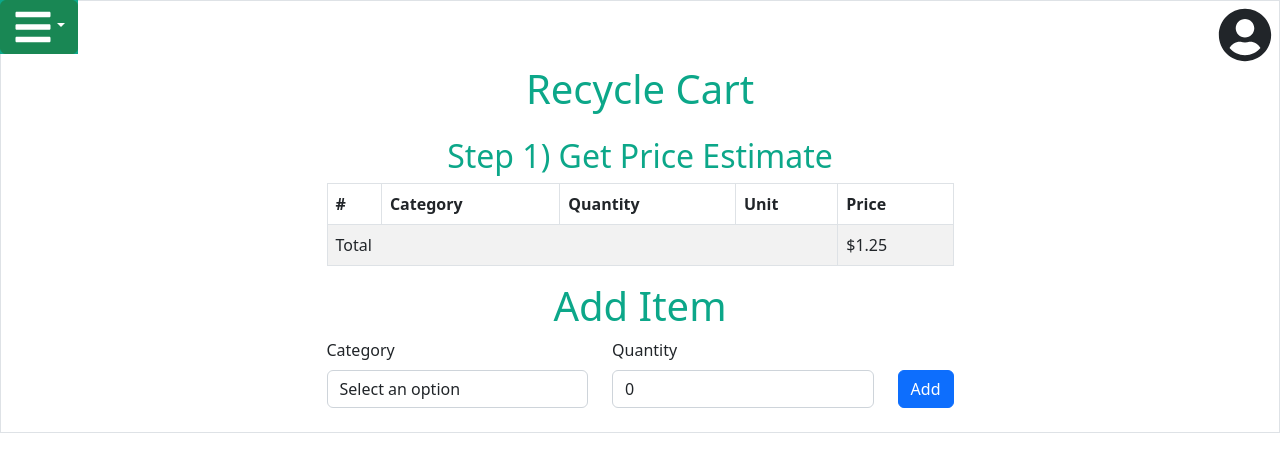
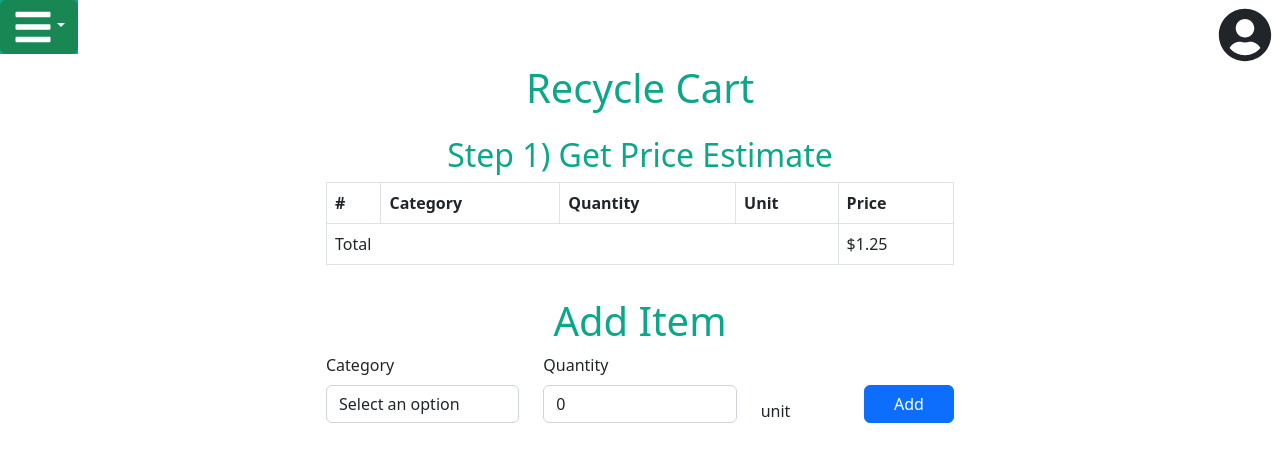
Before and after one commit to mtech-batch-31/waste-recycler-client, a React (Create React App) app: page /price in a window 1280 px wide. Shown: the top 472 px of the page. Built offline with nearby package versions, Linux system fonts and the light colour scheme.

Commit message:
price update

```diff
--- a/src/Page/Price.css
+++ b/src/Page/Price.css
@@ -1,3 +1,7 @@
+*{
+  box-sizing: border-box;
+}
+
 h1, h2, h3 {
   color: #0CA789;
   /* font-weight: bold; */
@@ -72,3 +76,8 @@ h1, h2, h3 {
   color: #ffffff !important;
   border: 3px solid #9bbdf6 !important;
 }
+
+.button{
+  width: 90%;
+  min-width: 90px;
+}
--- a/src/Page/Price.tsx
+++ b/src/Page/Price.tsx
@@ -20,6 +20,7 @@ interface RecycleRequestItem {
 interface RecycleFormState {
     category: string;
     quantity: number;
+    unitOfMeasurement: string;
 }
 
 
@@ -34,10 +35,21 @@ interface ResponseData {
     refreshToken: string;
 }
 
+const getUnitOfMeasurement = (category: string) =>{
+    console.log("getUnitOfMeasurement for category:", category)
+    try{
+        return CATEGORY_DATA.filter(c => c.name == category)[0].unitOfMeasurement;
+    } catch (error) {
+        console.error(error);
+    }
+    return "";
+}
+
 const Price: React.FC = () => {
     const recycleFormData: RecycleFormState = {
         category: '',
         quantity: 0,
+        unitOfMeasurement: 'unit'
     };
 
     // const initialFormData: LoginFormState = {
@@ -77,13 +89,26 @@ const Price: React.FC = () => {
         console.log("handleInputChange called - event:", event);
         const { name, value } = event.target;
         console.log("handleInputChange called - name: ", name, ", value: ", value);
-        setFormData({ ...formData, [name]: value });
+
+        if(name=='category'){
+            console.log('changing category')
+            setFormData({ ...formData, [name]: value, 'unitOfMeasurement': getUnitOfMeasurement(value) });
+        } else {
+            setFormData({ ...formData, [name]: value });
+        }
         console.log("handleInputChange called - formData", formData);
+
     };
 
     const handleFormSubmit = async (event: React.FormEvent<HTMLFormElement>) => {
         event.preventDefault();
-        console.log("form submit")
+        console.log("form submit, formData", formData)
+
+
+        if (formData.category=='' || formData.quantity <= 0) {
+            console.error("invalid form input");
+            return;
+        }
         setRecycleRequest([...recycleRequest, {category: formData.category, quantity: formData.quantity}])
         console.log("form submit, recycleRequest: ", recycleRequest);
         // Clear the responseData and errorMessage
@@ -119,7 +144,7 @@ const Price: React.FC = () => {
     };
 
     return (
-        <Container fluid className="border">
+        <Container fluid className="pt-5">
             {/* <div className="mt-5 border">
                 <h1 className="text-center">Recycle Cart</h1>
                 <h2 className="">Step 1) Get Price Estimate</h2>
@@ -127,13 +152,13 @@ const Price: React.FC = () => {
             {/* <Row className="vh-100 justify-content-center align-items-center"> */}
             <div>
 
-                <div className="mt-5  col-12 col-sm-10 col-md-8 col-lg-6 mx-auto">
+                <div className="col-12 col-sm-10 col-md-8 col-lg-6 mx-auto">
 
                     <div className=" ">
                         <h1 className="text-center p-3">Recycle Cart</h1>
                         <h2 className="text-center">Step 1) Get Price Estimate</h2>
                     </div>
-                    <Table striped bordered hover>
+                    <Table bordered hover>
                     <thead>
                         <tr>
                         <th>#</th>
@@ -145,46 +170,29 @@ const Price: React.FC = () => {
                     </thead>
                     <tbody>
                         {recycleRequest.map((item, index)=>
-                            <>
-                                <tr>
+                                <tr key={index}>
                                     <td>{index+1}</td>
                                     <td>{item.category}</td>
                                     <td>{item.quantity}</td>
-                                    <td>kg</td>
+                                    <td>{getUnitOfMeasurement(item.category)}</td>
                                     <td></td>
                                 </tr>
-                            </>)
+                            )
                         }
-                        {/* <tr>
-                            <td>1</td>
-                            <td>Paper</td>
-                            <td>1</td>
-                            <td>kg</td>
-                            <td>$3.80</td>
-                        </tr>
-                        <tr>
-                            <td>2</td>
-                            <td>Metal</td>
-                            <td>1</td>
-                            <td>kg</td>
-                            <td>$3.80</td>
-                        </tr> */}
 
                         <tr>
-                        {/* <td></td> */}
                         <td colSpan={4}>Total</td>
-                        {/* <td>@twitter</td> */}
                         <td>$1.25</td>
                         </tr>
                     </tbody>
                     </Table>
 
-                    <Form onSubmit={handleFormSubmit}>
+                    <Form className="pt-3" onSubmit={handleFormSubmit}>
                         <h1 className="custom-color text-center">Add Item</h1>
                         <Row>
 
 
-                        <Col>
+                        <Col >
                             <Form.Group controlId="exampleForm.ControlSelect1">
                                 <Form.Label>Category</Form.Label>
                                 <Form.Control
@@ -195,7 +203,7 @@ const Price: React.FC = () => {
                                     onChange={handleInputChange}
                                 >
                                 <option value="">Select an option</option>
-                                { CATEGORY_DATA.map(c => <option key={c.category} value={c.category}>{c.category}</option >) }
+                                { CATEGORY_DATA.map(c => <option key={c.name} value={c.name}>{c.name}</option >) }
                                 </Form.Control>
                             </Form.Group>
                         </Col>
@@ -210,7 +218,7 @@ const Price: React.FC = () => {
                             </Form.Select>
                         </Form.Group> */}
 
-                        <Col>
+                        <Col >
                             <Form.Group controlId="quantity">
                                 <Form.Label>Quantity</Form.Label>
                                 <Form.Control
@@ -222,6 +230,9 @@ const Price: React.FC = () => {
                                     // required
                                 />
                             </Form.Group>
+                        </Col>
+                        <Col xs={2} className="d-flex align-items-end">
+                            <span>{formData.unitOfMeasurement}</span>
                         </Col>
                         {/* <Form.Group controlId="email">
                             <Form.Label>Category</Form.Label>
@@ -246,8 +257,8 @@ const Price: React.FC = () => {
                             />
                         </Form.Group> */}
                         {/* <Button>Add</Button> */}
-                        <Col xs="auto" className='d-flex align-items-end justify-content-end'>
-                            <Button variant="primary" type="submit" >Add</Button>
+                        <Col  xs={2}  className='d-flex align-items-end justify-content-end'>
+                            <Button className="button" variant="primary" type="submit" >Add</Button>
                         </Col>
 
 
--- a/src/utilities/constants.js
+++ b/src/utilities/constants.js
@@ -5,9 +5,49 @@ export const TABLE_DATA = [
 ]
 
 
+// export const CATEGORY_DATA = [
+//     {"category":"Plastic","units":"kg"},
+//     {"category":"Paper","units":"kg"},
+//     {"category":"Metal","units":"kg"},
+//     {"category":"Textile","units":"kg"}
+// ]
+
+
 export const CATEGORY_DATA = [
-    {"category":"Plastic","units":"kg"},
-    {"category":"Paper","units":"kg"},
-    {"category":"Metal","units":"kg"},
-    {"category":"Textile","units":"kg"}
+    {
+        "name": "Battery",
+        "price": 500,
+        "quantity": 0,
+        "unitOfMeasurement": "kg"
+    },
+    {
+        "name": "Plastic",
+        "price": 100,
+        "quantity": 0,
+        "unitOfMeasurement": "item"
+    },
+    {
+        "name": "Clothes",
+        "price": 300,
+        "quantity": 0,
+        "unitOfMeasurement": "g"
+    },
+    {
+        "name": "Paper",
+        "price": 50,
+        "quantity": 0,
+        "unitOfMeasurement": "box"
+    },
+    {
+        "name": "Electronics",
+        "price": 700,
+        "quantity": 0,
+        "unitOfMeasurement": "item"
+    },
+    {
+        "name": "Glass",
+        "price": 200,
+        "quantity": 0,
+        "unitOfMeasurement": "ton"
+    }
 ]
```
